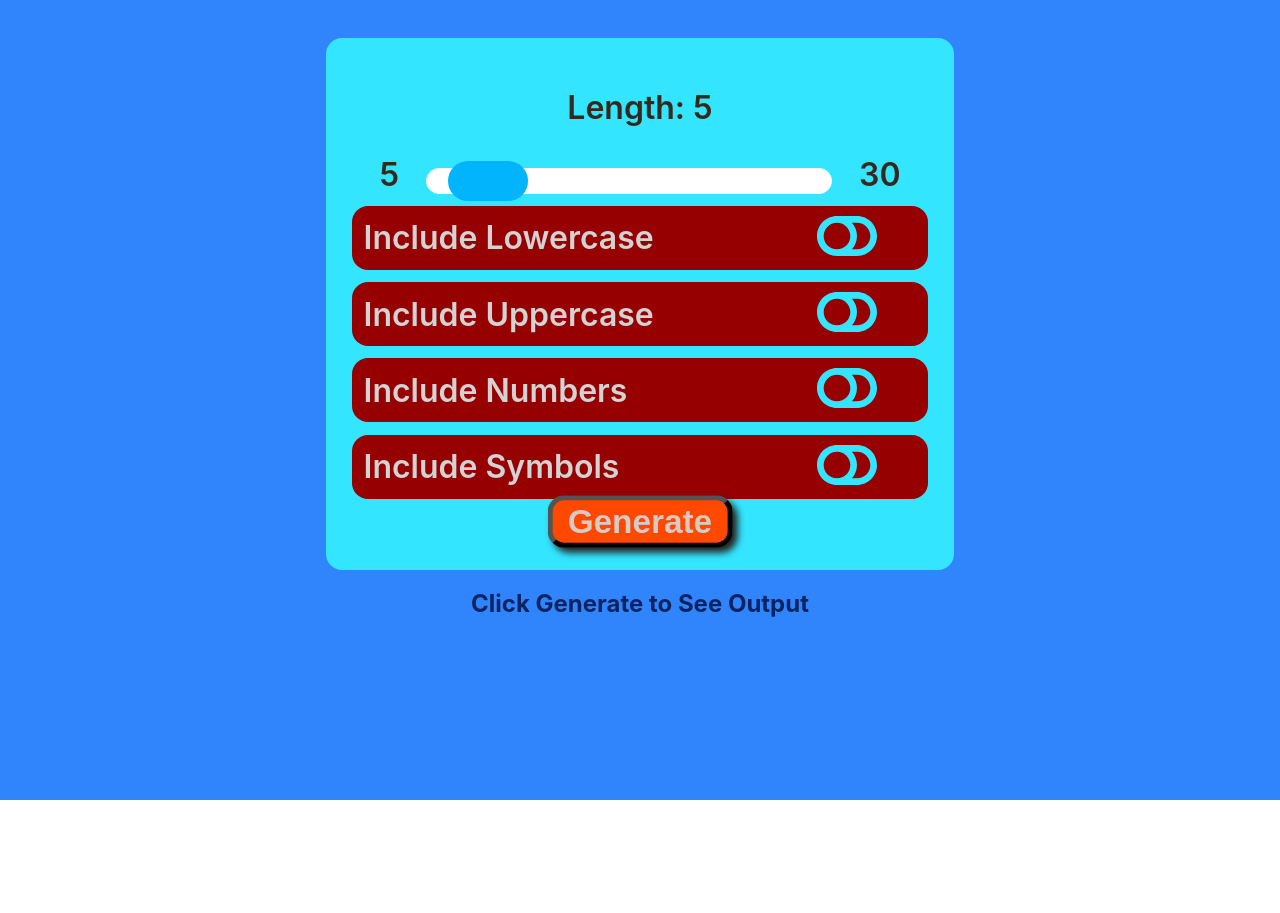
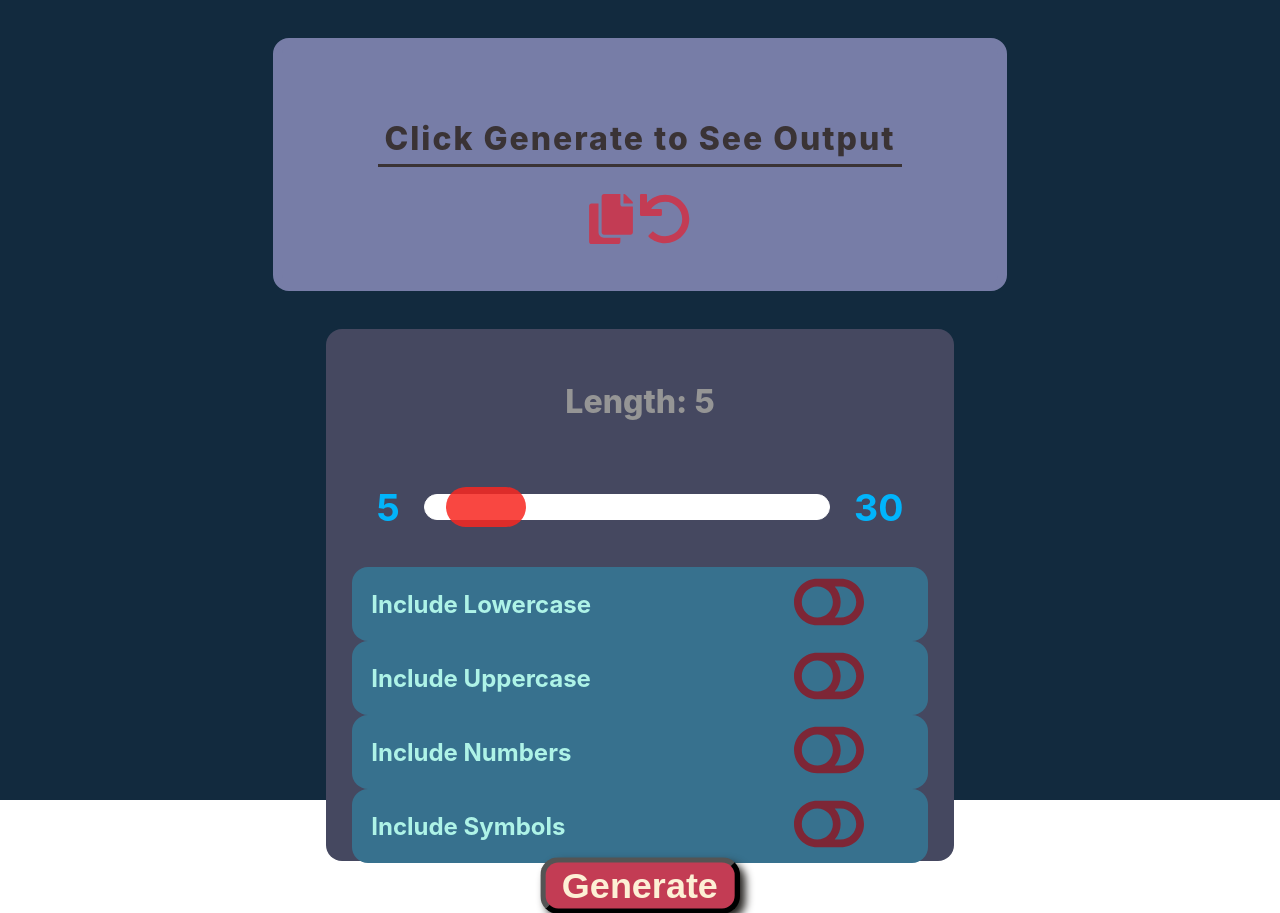
Before and after one commit to CodyMurr/random-password-generator, a React (Create React App) app: page / in a window 1280 px wide. Before the commit the page ends 800 px from the top, so only its background shows below. Built offline with nearby package versions, Linux system fonts and the light colour scheme.

Commit message:
add icons to output

```diff
--- a/src/App.css
+++ b/src/App.css
@@ -1,6 +1,6 @@
 .App {
   align-items: center;
-  background-color: #3185FC;
+  background-color: #122a3e;
   width: 100vw;
   height: 100vh;
 }
@@ -14,7 +14,7 @@
 }
 
 .form-container {
-  background-color: #34E5FF;
+  background-color: #454860;
   border-radius: 1em;
   margin-top: 3%;
   width: 45%;
@@ -23,6 +23,23 @@
   padding: 2%;
 }
 
+.App .output {
+  background-color: #777DA7;
+  width: 50%;
+  padding: 3%;
+  border: 9px solid #777DA7;
+  border-radius: 1em;
+  margin-top: 3%;
+  align-items: center;
+}
+
 .App .output h1 {
-  color: #0A2463;
+  color: #3A3335;
+  letter-spacing: 2px;
+  font-size: 2em;
+  font-weight: 800;
+  padding: 1%;
+  border-bottom: 3px solid #3A3335;
+  width: 80%;
+  text-align: center;
 }
--- a/src/App.js
+++ b/src/App.js
@@ -1,20 +1,30 @@
 import "./App.css";
 import { generate } from "./utilities/generator";
 import {useState} from 'react';
+import {FaCopy, FaUndo} from 'react-icons/fa'
 import PasswordForm from "./components/PasswordForm/PasswordForm";
 
 export default function App() {
   const [result, setResult] = useState(null);
 
+  function getPassword(arr, len) {
+    const pw = generate(arr, len);
+    setResult(pw);
+  }
   return (
       <div className="App flex col">
-        <section className='form-container flex'>
-          <PasswordForm />
-        </section>
-        <section className='output flex'>
+        <section className='output flex col'>
           <h1>
             {result ? result : 'Click Generate to See Output'}
           </h1>
+          <section className='flex icons'>
+
+          <FaCopy size={50} color='#C33C54' />&nbsp;
+          <FaUndo size={50} color='#C33C54' />&nbsp;
+          </section>
+        </section>
+        <section className='form-container flex'>
+          <PasswordForm getPassword={getPassword} />
         </section>
 
       </div>
--- a/src/components/Checkbox/Checkbox.css
+++ b/src/components/Checkbox/Checkbox.css
@@ -1,7 +1,7 @@
 .container-check {
     width: 100%;
     border-radius: 1em;
-    background-color: #970000;
+    background-color: #37718E;
 }
 
 .Checkbox {
@@ -13,8 +13,8 @@
 }
 
 .Checkbox h2 {
-    width: 80%;
-    color: #d3d3d3;
+    width: 70%;
+    color: #AEF3E7;
     /* border: 1px solid; */
 }
 
--- a/src/components/Checkbox/Checkbox.jsx
+++ b/src/components/Checkbox/Checkbox.jsx
@@ -9,14 +9,14 @@ export default function Checkbox({ name, value, editParameters}) {
 
     function handleClick(e) {
         setIsChecked(!isChecked);
-        if (isChecked) editParameters(value);
+        if (!isChecked) editParameters(value);
     }
     return <div className="container-check flex">
         <section className=" flex Checkbox" onClick={handleClick}>
             <h2>Include {capitalize(name)}</h2>
             <span>
 
-            {isChecked ? <FaToggleOn size={60} style={{color: '#34E5FF'}} /> : <FaToggleOff size={60} style={{color: '#34E5FF'}} /> }
+            {!isChecked ? <FaToggleOff size={70} style={{color: '#7D2636'}} /> : <FaToggleOn size={70} style={{color: '#7D2636'}} /> }
             </span>
         </section>
     </div>
--- a/src/components/PasswordForm/PasswordForm.css
+++ b/src/components/PasswordForm/PasswordForm.css
@@ -1,34 +1,32 @@
 .PasswordForm {
     width: 100%;
-    background-color: #34E5FF;
+    background-color: #454860;
     justify-content: space-evenly;
     align-items: center;
 
 }
 
-.PasswordForm h2 {
+.PasswordForm h1 {
     font-size: 2em;
-    font-weight: 600;
-    margin: 2%;
-    color: #35281D;
+    font-weight: 800;
+    color: #959595;
 }
 
 .PasswordForm .minMax {
     width: 100%;
     justify-content: space-evenly;
-    align-items: flex-end;
-    /* border: 1px solid; */
+    align-items: center;
     font-size: 2em;
-    font-weight: 600;
-    color: #35281D;
+    font-weight: 700;
+    color: #01b4fb;
 
 }
 
 .PasswordForm button {
-    transform: scale(2.5);
-    background-color: #ff4800;
-
-    color: #D8CBC7;
+    transform: scale(2.7);
+    background-color: #C33C54;
+    margin: 2% 0 0 0;
+    color: #FDF0D5;
     border-radius: .5em;
     font-weight: 600;
     cursor: pointer;
--- a/src/components/PasswordForm/PasswordForm.jsx
+++ b/src/components/PasswordForm/PasswordForm.jsx
@@ -4,13 +4,13 @@ import './PasswordForm.css'
 import Slider from "../Slider/Slider";
 import Checkbox from "../Checkbox/Checkbox";
 
-export default function PasswordForm() {
+export default function PasswordForm({getPassword}) {
     const chars = Object.keys(charObj);
     const [length, setLength] = useState({
         min: 5,
         max: 30,
-        value: 5
     });
+    const [charCt, setCharCt] = useState(5);
     const [passParams, setPassParams] = useState([]);
 
     function editParameters(param) {
@@ -26,21 +26,23 @@ export default function PasswordForm() {
         }
     }
 
+    function handleSubmit(e) {
+        e.preventDefault();
+        getPassword(passParams, charCt);
+    }
+
     function handleChange(e) {
         e.preventDefault();
-        setLength({
-            ...length,
-            value: e.target.value
-        });
+        setCharCt(e.target.value);
     }
     const opts = chars.map((c) => <Checkbox name={c} value={charObj[c]} key={c} editParameters={editParameters} />)
 return (
-    <form className="PasswordForm flex col">
-        <h2>Length: {length.value}</h2>
+    <form className="PasswordForm flex col" onSubmit={handleSubmit}>
+        <h1>Length: {charCt}</h1>
         <span className="flex minMax">
-            {length.min}
-            <Slider length={length} handleChange={handleChange} />
-            {length.max}
+            <h3 className="min">{length.min}</h3>
+            <Slider length={length} charCt={charCt} handleChange={handleChange} />
+            <h3 className="max">{length.max}</h3>
         </span>
         {opts}
         <button type="submit">Generate</button>
--- a/src/components/Slider/Slider.css
+++ b/src/components/Slider/Slider.css
@@ -1,5 +1,5 @@
 .container-slide {
-    margin-top: 3%;
+    /* margin-top: 3%; */
     width: 70%;
     position: relative;
     align-items: center;
@@ -15,10 +15,14 @@
     height: 20px;
     background-color: #ffffff;
     outline: none;
-    opacity: 1;
+    opacity: .85;
     transition: opacity 0.2s;
     border-radius: 1em;
     padding: 0;
+  }
+  .container-slide .Slider:hover {
+    opacity: 1;
+
   }
 
   .container-slide .Slider::-webkit-slider-thumb {
@@ -26,15 +30,15 @@
     appearance: none;
     width: 80px;
     height: 40px;
-    background: #01b4fb;
+    background: #f82821;
     border-radius: 2em;
     cursor: pointer;
     margin: 0;
   }
 
   .container-slide .Slider::-moz-range-thumb {
-    width: 25px;
-    height: 25px;
-    background: #01b4fb;
+    width: 80px;
+    height: 40px;
+    background: #f82821;
     cursor: pointer;
   }
--- a/src/components/Slider/Slider.jsx
+++ b/src/components/Slider/Slider.jsx
@@ -1,8 +1,8 @@
 import './Slider.css'
 
-export default function Slider({ length, handleChange }) {
+export default function Slider({ length, handleChange, charCt }) {
 
     return <div className="container-slide flex">
-        <input type="range" className="Slider" name='length' value={length.value} min={length.min} max={length.max} step='1' onChange={handleChange} />
+        <input type="range" className="Slider" name='length' value={charCt} min={length.min} max={length.max} step='1' onChange={handleChange} />
     </div>
 }
--- a/src/utilities/generator.js
+++ b/src/utilities/generator.js
@@ -12,13 +12,14 @@ export const charObj = {
     symbols
 }
 
-export function generate(obj, len) {
+export function generate(arr, len) {
     const passArr = [];
-    const keys = Object.keys(obj);
     while(passArr.length <= len) {
-        let randomArr = Math.floor(Math.random() * keys.length);
-        let randomChar = Math.floor(Math.random() * obj[keys[randomArr]].length);
-        passArr.push(obj[keys[randomArr]][randomChar]);
+        let randomArr = Math.floor(Math.random() * arr.length);
+        let randomChar = Math.floor(Math.random() * arr[randomArr].length);
+        passArr.push(arr[randomArr][randomChar]);
+
+        console.log(randomArr)
     }
     return passArr.join('');
 }
```
